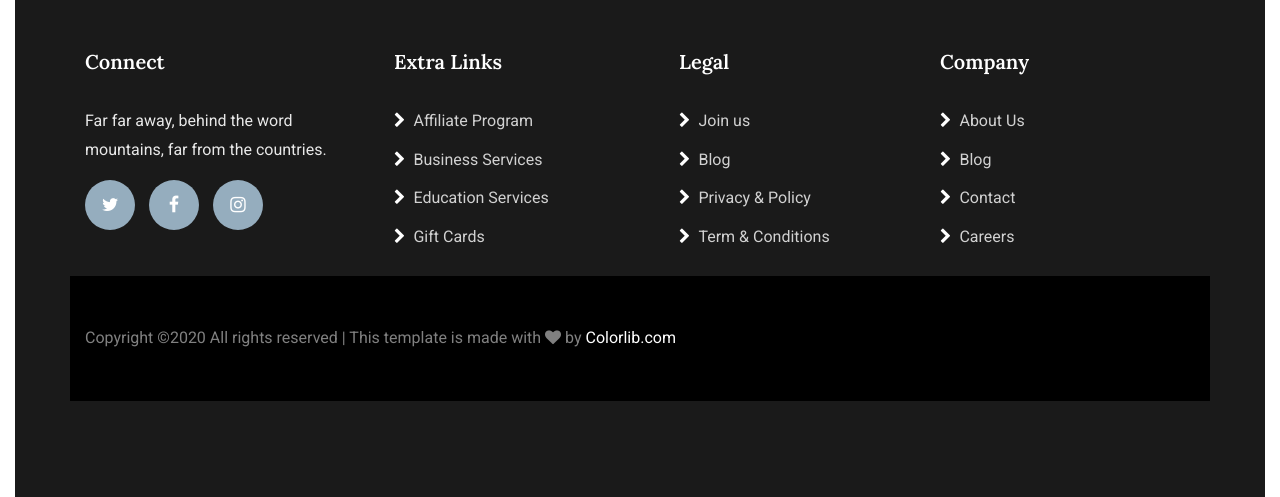
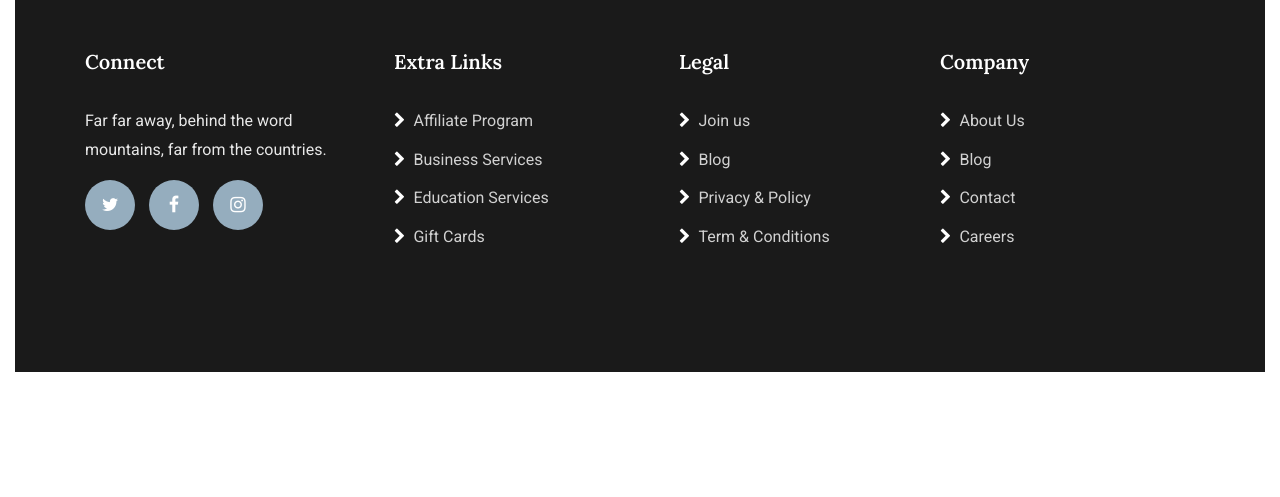
Before and after one commit to khanhp1406/Teko, a Django app: page /listbook/ in a window 1280 px wide. Shown: the part 690-1187 px from the top of the page. After the commit the page ends 1062 px from the top, so only its background shows below. Run offline with Django 3.2, Linux system fonts and the light colour scheme; tables that the repository leaves empty hold one stand-in row (values such as "Sample post"); some libraries are stand-ins or nearby versions; some web fonts are replaced.

Commit message:
up heroku

```diff
--- a/book/admin.py
+++ b/book/admin.py
@@ -9,5 +9,6 @@ class BookAdmin(admin.ModelAdmin):
 class BookDetailAdmin(admin.ModelAdmin):
     list_display = ['id_tiki', 'rating_average', 'review_count', 'order_count', 'book_cover', 'publisher', 'author']
 
+
 admin.site.register(Book, BookAdmin)
 admin.site.register(Bookdetail, BookDetailAdmin)
--- a/book/models.py
+++ b/book/models.py
@@ -27,7 +27,6 @@ class Book(models.Model):
         db_table = 'book'
 
 class UserClick(models.Model):
-    user = models.ForeignKey(settings.AUTH_USER_MODEL,
-    on_delete=models.CASCADE)
+    user = models.ForeignKey(settings.AUTH_USER_MODEL, on_delete=models.CASCADE)
     book = models.ForeignKey(Book, default = 'id_tiki', on_delete=models.CASCADE)
     timeClick = models.DateTimeField(auto_now=True)
--- a/book/views.py
+++ b/book/views.py
@@ -1,4 +1,4 @@
-from django.http import HttpResponse
+from django.http import HttpResponse, JsonResponse
 from django.shortcuts import render
 from django.views.generic import ListView, DetailView
 from .models import Book, Bookdetail, UserClick
@@ -49,7 +49,7 @@ class BookDetailView(DetailView):
             user_id = self.request.user.id,
             book_id = context['object'].id_tiki
         )
-        user_click.save()
+       # user_click.save()
         return context
 
 
@@ -61,16 +61,3 @@ def dictfetchall(cursor):
         dict(zip([col[0] for col in desc], row))
         for row in cursor.fetchall()
     ]
-
-class CategoryList(ListView):
-
-    template_name = 'book/listbook.html'
-    context_object_name = 'Category'
-    paginate_by = 10
-    def get_queryset(self):
-        cursor = connections["default"].cursor()
-        cursor.execute("""SELECT DISTINCT book.category
-                          FROM book
-                          """)
-        queryset = dictfetchall(cursor)
-        return queryset
--- a/home/templates/pages/base.html
+++ b/home/templates/pages/base.html
@@ -98,8 +98,9 @@
       						<div class="dropdown-menu">
         						<a class="dropdown-item" href="/listbook">Tất cả</a>
 								{% comment %} lấy list category  {% endcomment %}
-        						<a class="dropdown-item" href="#">Sách tin học</a>
-        						<a class="dropdown-item" href="#">Truyện</a>
+								{% for category in Categorys %}
+									<a class="dropdown-item" href="#">{{ category.category }}</a>
+								{% endfor %}
       						</div>
     					</li>
 	        		</ul>
@@ -161,7 +162,7 @@
 							</ul>
 						</div>
 					</div>
-					<div class="container-fluid px-0 py-5 bg-black">
+					{% comment %} <div class="container-fluid px-0 py-5 bg-black">
 						<div class="container">
 							<div class="row">
 								<div class="col-md-12">
@@ -171,7 +172,7 @@
 								</div>
 							</div>
 						</div>
-					</div>
+					</div> {% endcomment %}
 				</div>
 			</div>
 		</footer>
--- a/home/urls.py
+++ b/home/urls.py
@@ -6,10 +6,8 @@ from book.api.views import BookList
 from book.api.views import BookDetailAPI
 from django.contrib.auth import views as auth_views
 
+
 from django.conf.urls import url
-
-
-
 
 
 urlpatterns = [
@@ -22,5 +20,5 @@ urlpatterns = [
     path('api-book/', BookList.as_view()),
     path('api-book/<int:pk>', BookDetailAPI.as_view(), name = "Bookdetail"),
     path('accounts/', include('social_django.urls', namespace = "social_django")),
-    path('detail/<int:pk>', BookDetailView.as_view(), name='book_detail')
+    path('detail/<int:pk>', BookDetailView.as_view(), name='book_detail'),
 ]
--- a/requirements.txt
+++ b/requirements.txt
@@ -5,3 +5,4 @@ djangorestframework
 django-allauth
 gunicorn
 whitenoise
+social-auth-app-django
--- a/teko/settings.py
+++ b/teko/settings.py
@@ -24,9 +24,9 @@ BASE_DIR = Path(__file__).resolve().parent.parent
 SECRET_KEY = 'e4f7ffb90d19a05764ea6237fb5e84bec64d3677059eb95c'
 
 # SECURITY WARNING: don't run with debug turned on in production!
-DEBUG = True
+DEBUG = False
 
-ALLOWED_HOSTS = ['tekopj.herokuapp.com', '127.0.0.1', 'localhost']
+ALLOWED_HOSTS = ['tekopj.herokuapp.com']
 
 
 # Application definition
```
Also changed, not shown: home/views.py (line endings or trailing spaces).
